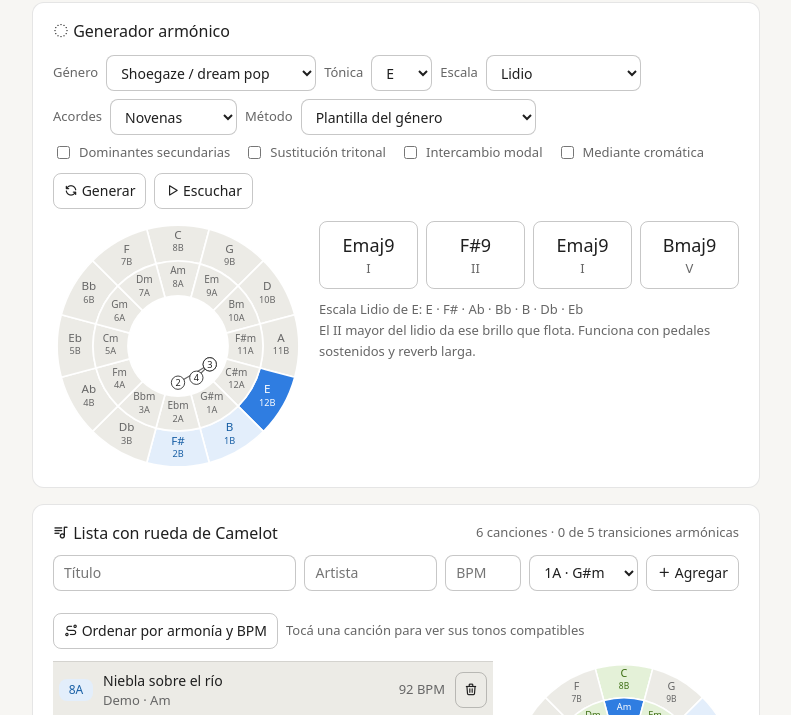
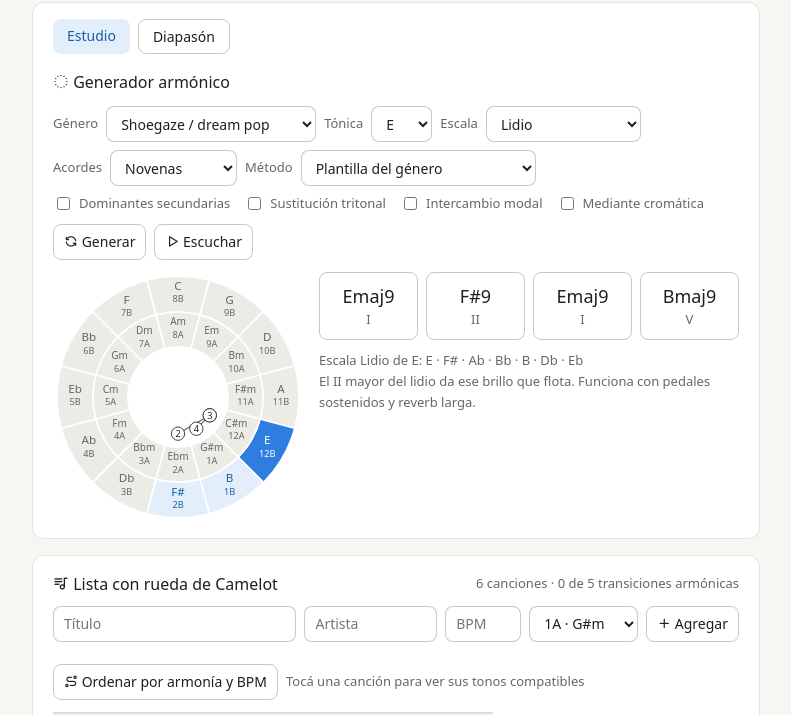
Before and after one commit to Lean-Alvz/Claudio, a plain HTML site: page index.html in a window 1280 px wide. Shown: the part 71-786 px from the top of the page, without its empty margins (244-1035 px from the left). Drawn offline with Linux system fonts and the light colour scheme.

Commit message:
Update index.html

```diff
--- a/index.html
+++ b/index.html
@@ -36,6 +36,10 @@ input[type=checkbox]{height:auto}
 <main>
 <h1>Estudio musical</h1>
 <div class="sec">
+<nav style="display:flex;gap:8px;margin:0 0 1rem">
+<a href="index.html" style="padding:6px 14px;border-radius:8px;background:var(--bg-accent);color:var(--text-accent);text-decoration:none;font-size:14px">Estudio</a>
+<a href="diapason.html" style="padding:6px 14px;border-radius:8px;border:0.5px solid var(--border-strong);color:var(--text-primary);text-decoration:none;font-size:14px">Diapasón</a>
+</nav>
 <h3 style="margin:0 0 12px"><i class="ti ti-circle-dotted"></i> Generador armónico</h3>
 <div class="row" style="margin-bottom:8px"><span class="lbl">Género</span><select id="g"></select><span class="lbl">Tónica</span><select id="k"></select><span class="lbl">Escala</span><select id="sc"></select></div>
 <div class="row" style="margin-bottom:8px"><span class="lbl">Acordes</span><select id="ext"><option value="3">Tríadas</option><option value="7">Séptimas</option><option value="9">Novenas</option><option value="sus">Suspendidos</option></select><span class="lbl">Método</span><select id="mt"><option value="tpl">Plantilla del género</option><option value="walk">Caminata por quintas</option><option value="cyc">Ciclo de quintas descendente</option></select></div>
```
